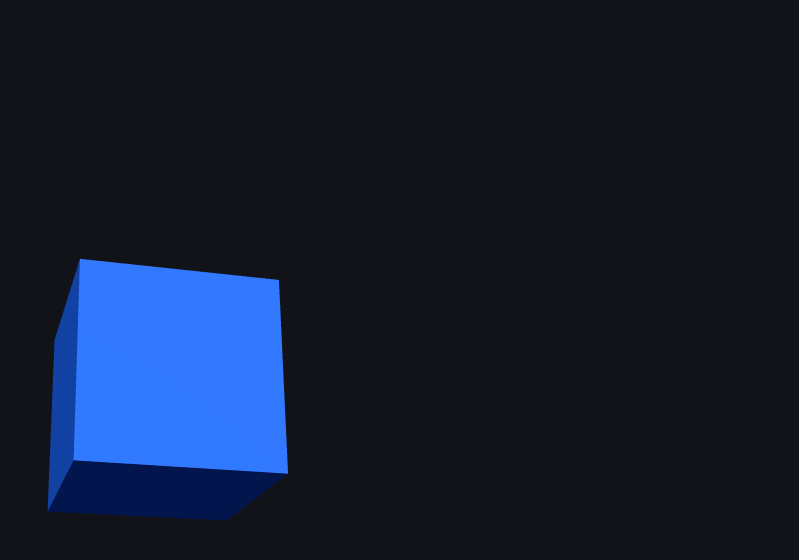
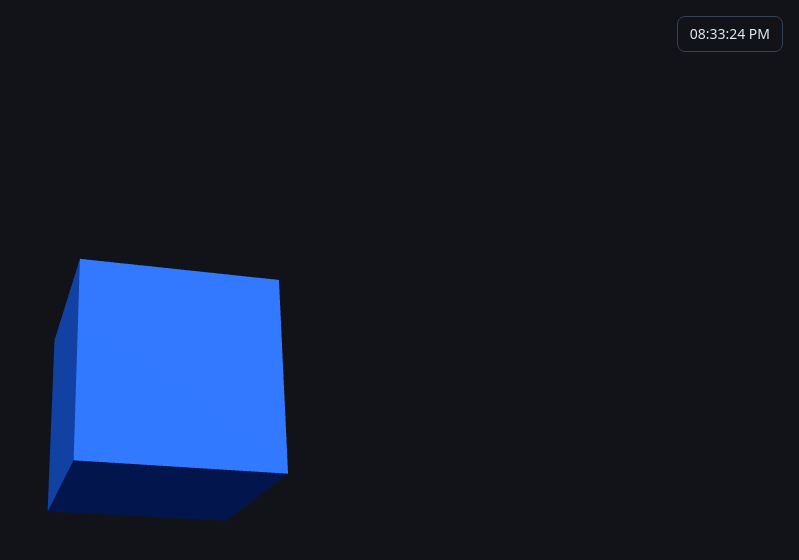
Before and after one commit to dt665m/malorytest, a React (Vite) app: page / in a window 1280 px wide. Shown: the top 560 px of the page, without its empty margins (481-1280 px from the left). Built offline with nearby package versions, Linux system fonts and the light colour scheme.

Commit message:
Add live local-time clock in the top-right corner

```diff
--- a/src/App.tsx
+++ b/src/App.tsx
@@ -1,5 +1,28 @@
-import { useEffect, useRef } from 'react';
+import { useEffect, useRef, useState } from 'react';
 import * as THREE from 'three';
+
+const timeFormatter = new Intl.DateTimeFormat(undefined, {
+  hour: '2-digit',
+  minute: '2-digit',
+  second: '2-digit',
+});
+
+function Clock() {
+  const [now, setNow] = useState(() => new Date());
+
+  useEffect(() => {
+    const interval = window.setInterval(() => setNow(new Date()), 1000);
+    return () => window.clearInterval(interval);
+  }, []);
+
+  const time = timeFormatter.format(now);
+
+  return (
+    <time className="clock" dateTime={now.toISOString()} aria-label={`Current local time: ${time}`}>
+      {time}
+    </time>
+  );
+}
 
 export default function App() {
   const canvasRef = useRef<HTMLCanvasElement>(null);
@@ -76,5 +99,10 @@ export default function App() {
     };
   }, []);
 
-  return <canvas ref={canvasRef} role="img" aria-label="A rotating cube. Click the cube to change its color." />;
+  return (
+    <>
+      <canvas ref={canvasRef} role="img" aria-label="A rotating cube. Click the cube to change its color." />
+      <Clock />
+    </>
+  );
 }
--- a/src/style.css
+++ b/src/style.css
@@ -13,3 +13,17 @@ canvas {
   width: 100%;
   height: 100%;
 }
+
+.clock {
+  position: fixed;
+  top: max(1rem, env(safe-area-inset-top));
+  right: max(1rem, env(safe-area-inset-right));
+  padding: 0.5rem 0.75rem;
+  border: 1px solid #334155;
+  border-radius: 0.5rem;
+  background: #111318;
+  color: #e2e8f0;
+  font: 500 0.875rem/1.25 system-ui, sans-serif;
+  font-variant-numeric: tabular-nums;
+  pointer-events: none;
+}
```
